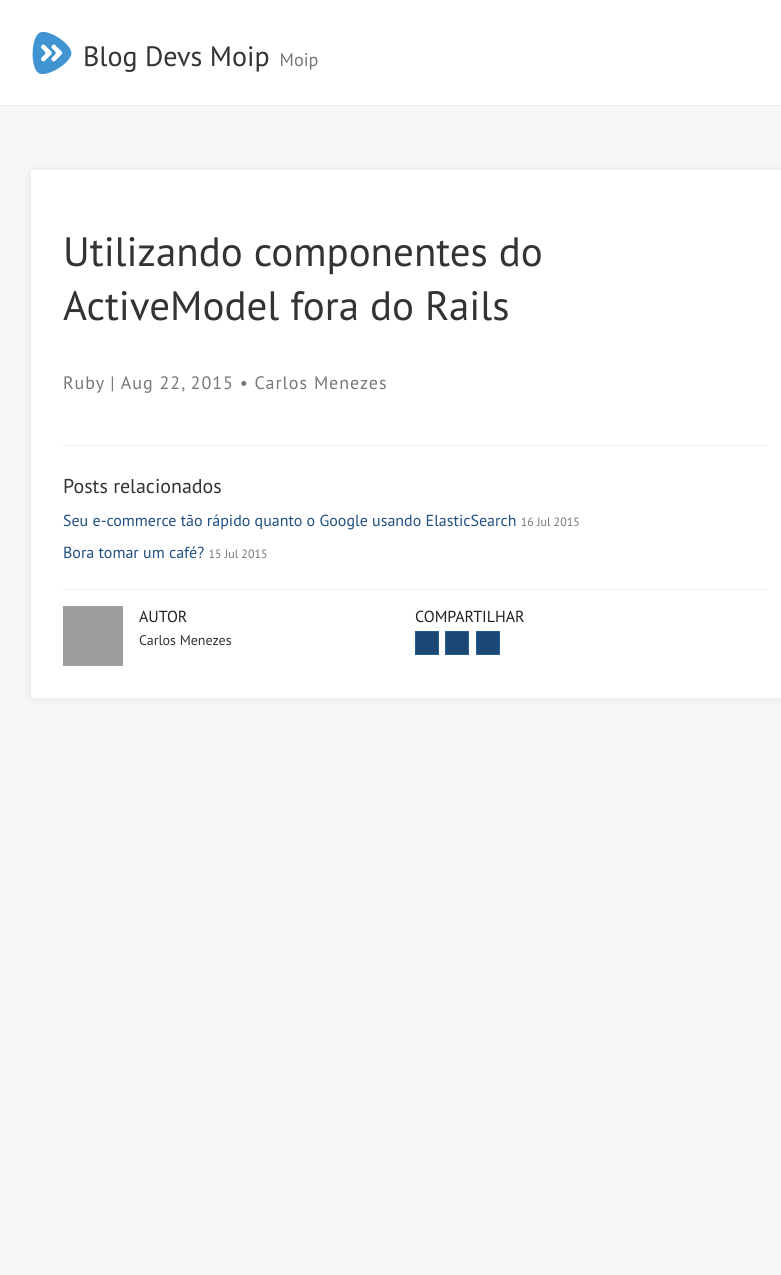
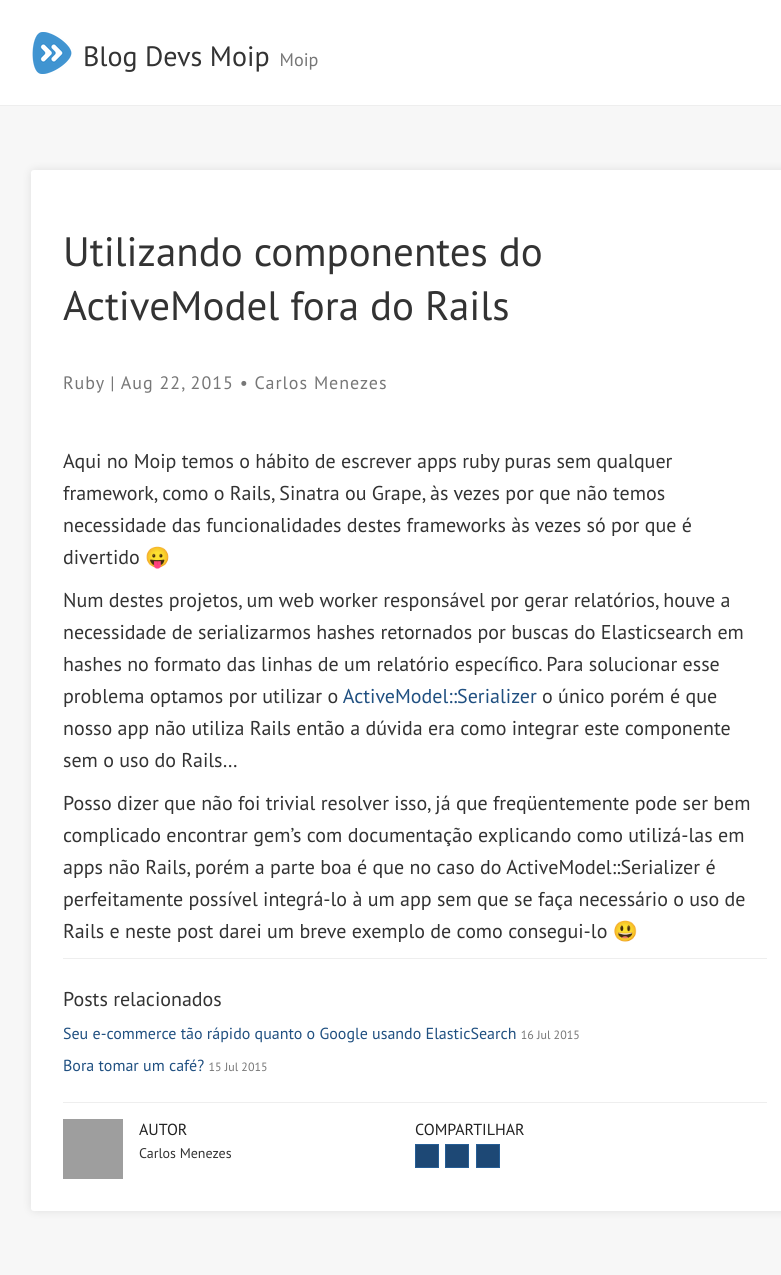
Before and after one commit to moip/blog-devs, a Jekyll site: the page built from _posts/2015-08-22-componentes-active-model-fora-do-rails.md, in a window 1280 px wide. Shown: the whole page, without its empty margins (225-1006 px from the left). Built offline with Jekyll 4.4.1, drawn with Linux system fonts in a browser that asks for light colours; nearby versions of some CDN libraries; emoji names are drawn with the system emoji font; before the commit the page ends 900 px from its top, so only the background shows below that; grey boxes are pictures that could not be loaded.

Commit message:
adicionando suporte à emojis, introdução do post...

```diff
--- a/Gemfile
+++ b/Gemfile
@@ -7,3 +7,4 @@
 gem 'github-pages', versions['github-pages']
 gem 'rake'
 gem 'therubyracer'
+gem 'jemoji'
--- a/_config.yml
+++ b/_config.yml
@@ -60,3 +60,6 @@
 sass:
   sass_dir: assets/css/_sass
   style: :compressed
+
+gems:
+  - jemoji
--- a/_posts/2015-08-22-componentes-active-model-fora-do-rails.md
+++ b/_posts/2015-08-22-componentes-active-model-fora-do-rails.md
@@ -8,3 +8,9 @@
 meta_description: "Utilizando componentes do ActiveModel fora do Rails"
 browser_title: "Utilizando componentes do ActiveModel fora do Rails"
 ---
+
+Aqui no Moip temos o hábito de escrever apps ruby puras sem qualquer framework, como o Rails, Sinatra ou Grape, às vezes por que não temos necessidade das funcionalidades destes frameworks às vezes só por que é divertido :stuck_out_tongue:
+
+Num destes projetos, um web worker responsável por gerar relatórios, houve a necessidade de serializarmos hashes retornados por buscas do Elasticsearch em hashes no formato das linhas de um relatório específico. Para solucionar esse problema optamos por utilizar o [ActiveModel::Serializer](https://github.com/rails-api/active_model_serializers) o único porém é que nosso app não utiliza Rails então a dúvida era como integrar este componente sem o uso do Rails...
+
+Posso dizer que não foi trivial resolver isso, já que freqüentemente pode ser bem complicado encontrar gem's com documentação explicando como utilizá-las em apps não Rails, porém a parte boa é que no caso do ActiveModel::Serializer é perfeitamente possível integrá-lo à um app sem que se faça necessário o uso de Rails e neste post darei um breve exemplo de como consegui-lo :smiley:
--- a/assets/css/main.scss
+++ b/assets/css/main.scss
@@ -685,3 +685,11 @@
   img { float:left; margin-right: 1em; }
   ul { margin-bottom: 0; }
 }
+
+.emoji {
+  padding: 0 !important;
+  border: 0;
+  display: inline;
+  max-width: 100%;
+  height: auto;
+}
```
